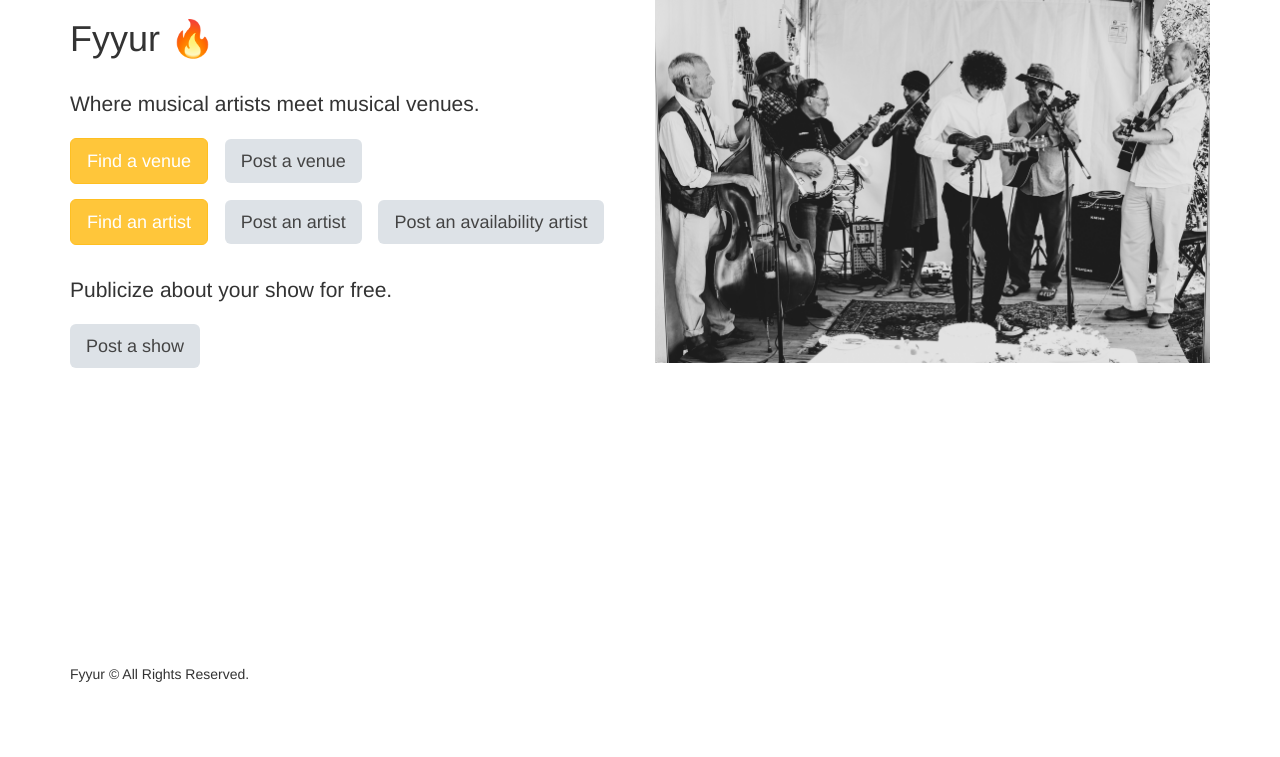
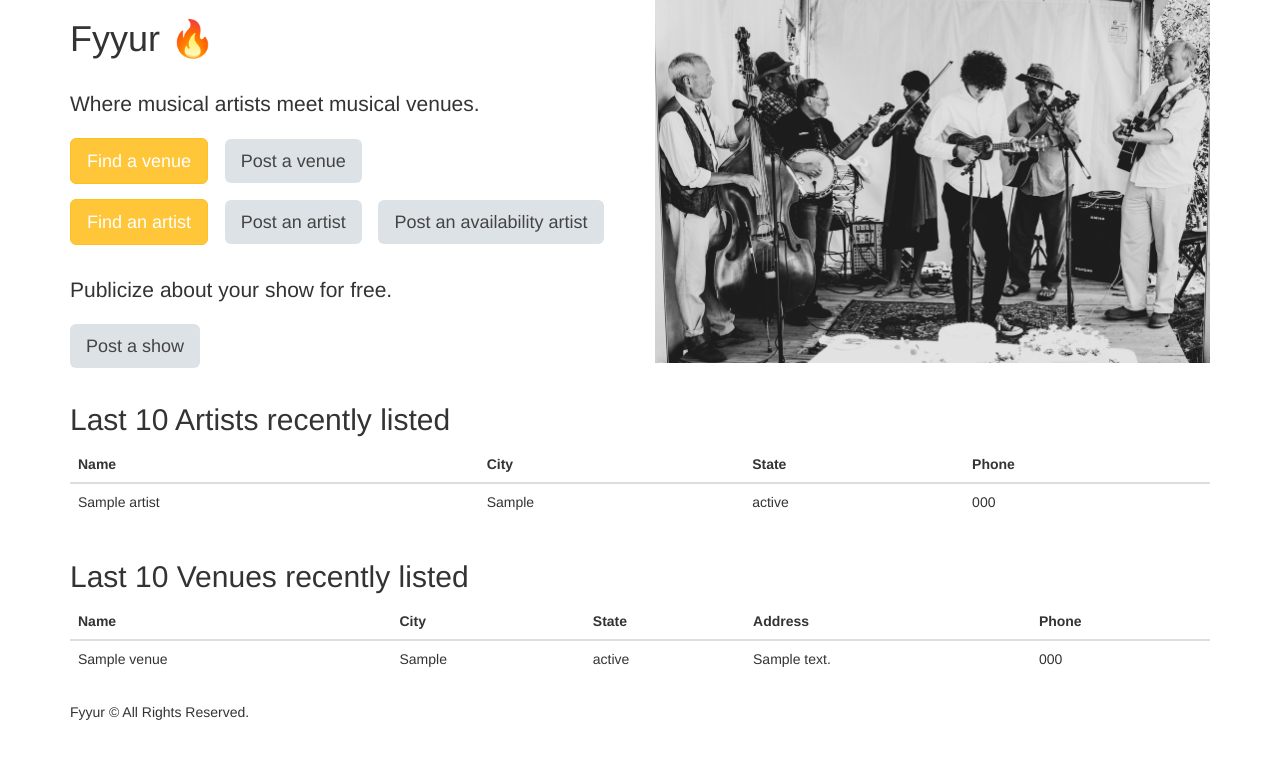
Before and after one commit to FOFANA12/project-fyyur, a Flask app: page / in a window 1280 px wide. Shown: the part 81-838 px from the top of the page. Before the commit the page ends 763 px from the top, so only its background shows below. Run offline with Flask 2, Linux system fonts and the light colour scheme; tables that the repository leaves empty hold one stand-in row (values such as "Sample post"); some libraries are stand-ins or nearby versions.

Commit message:
Last 10 Artists, Venues recently listed

```diff
--- a/app.py
+++ b/app.py
@@ -48,7 +48,10 @@ app.jinja_env.filters['datetime'] = format_datetime
 
 @app.route('/')
 def index():
-  return render_template('pages/home.html')
+  limit = 10
+  artists = Artist.query.order_by(db.desc(Artist.id)).limit(limit)
+  venues = Venue.query.order_by(db.desc(Venue.id)).limit(limit)
+  return render_template('pages/home.html', artists=artists, venues=venues)
 
 
 #  Venues
--- a/templates/pages/home.html
+++ b/templates/pages/home.html
@@ -23,4 +23,56 @@
 		<img id="front-splash" src="{{ url_for('static',filename='img/front-splash.jpg') }}" alt="Front Photo of Musical Band" />
 	</div>
 </div>
+<div class="row">
+	<div class="col-sm-12">
+		<h2>Last 10 Artists recently listed</h2>
+		<table class="table">
+			<thead>
+			<tr>
+				<th>Name</th>
+				<th>City</th>
+				<th>State</th>
+				<th>Phone</th>
+			</tr>
+			</thead>
+			<tbody>
+				{% for artist in artists %}
+					<tr>
+						<td>{{ artist.name }}</td>
+						<td>{{ artist.city }}</td>
+						<td>{{ artist.state }}</td>
+						<td>{{ artist.phone }}</td>
+					</tr>
+				{% endfor %}
+			</tbody>
+		</table>
+	</div>
+</div>
+<div class="row">
+	<div class="col-sm-12">
+		<h2>Last 10 Venues recently listed </h2>
+		<table class="table">
+			<thead>
+			<tr>
+				<th>Name</th>
+				<th>City</th>
+				<th>State</th>
+				<th>Address</th>
+				<th>Phone</th>
+			</tr>
+			</thead>
+			<tbody>
+				{% for venue in venues %}
+					<tr>
+						<td>{{ venue.name }}</td>
+						<td>{{ venue.city }}</td>
+						<td>{{ venue.state }}</td>
+						<td>{{ venue.address }}</td>
+						<td>{{ venue.phone }}</td>
+					</tr>
+				{% endfor %}
+			</tbody>
+		</table>
+	</div>
+</div>
 {% endblock %}
```
